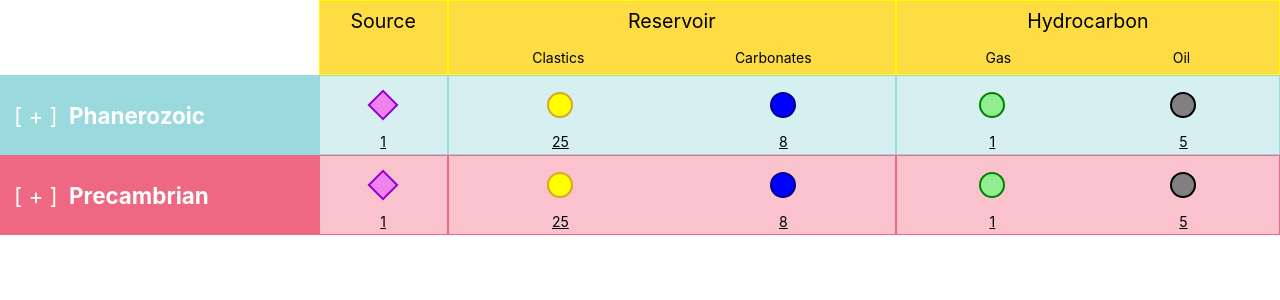
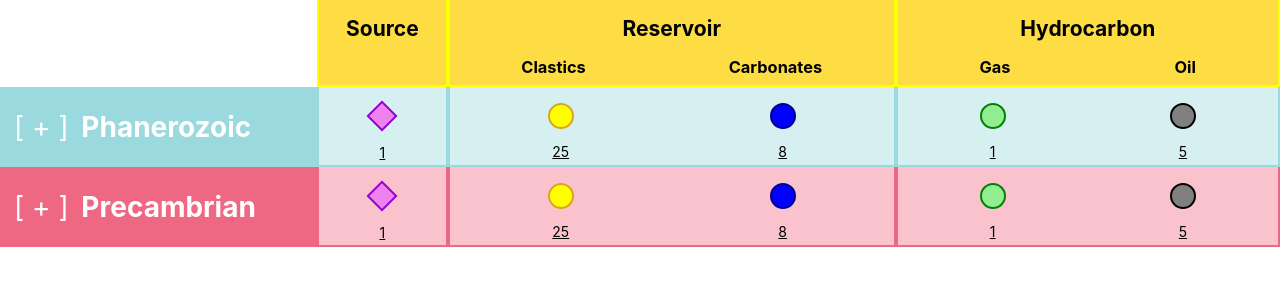
Before and after one commit to FinelifeX/Geotime, a React (Create React App) app: page / in a window 1280 px wide. Shown: the top 300 px of the page. Built offline with nearby package versions, Linux system fonts and the light colour scheme.

Commit message:
Font size fix.

```diff
--- a/src/index.css
+++ b/src/index.css
@@ -9,3 +9,8 @@ body {
 .table-container {
   width: 100vw;
 }
+
+h2,
+h3 {
+  margin: 8px;
+}
--- a/src/table/Table.css
+++ b/src/table/Table.css
@@ -25,7 +25,9 @@
 .table-col-2,
 .table-col-3,
 .table-col-4 {
-  border: 1px solid yellow;
+  border-left: 2px solid yellow;
+  border-right: 2px solid yellow;
+  border-bottom: 2px solid yellow;
   background: transparent;
 }
 
@@ -45,14 +47,6 @@
   height: 100%;
 }
 
-.h1 {
-  font-size: 1.4em;
-}
-
-.h2 {
-  font-size: 1em;
-}
-
 .table-header {
   background: #fddd43;
   padding: 8px 0 0 0;
--- a/src/table/Table.tsx
+++ b/src/table/Table.tsx
@@ -14,23 +14,33 @@ const Table: React.FC = props => {
           className='table-header table-col-1'
           style={{ background: 'transparent' }}
         />
-        <div className='table-header table-col-2 h1'>Source</div>
+        <div className='table-header table-col-2'>
+          <h2>Source</h2>
+        </div>
         <div className='table-header table-col-3 table-cell-flex--vertical'>
-          <div className='h1'>Reservoir</div>
-          <div
-            className='table-cell-flex--horizontal h2'
-            style={{ marginTop: '8px', padding: '8px' }}>
-            <div>Clastics</div>
-            <div>Carbonates</div>
+          <div>
+            <h2>Reservoir</h2>
+          </div>
+          <div className='table-cell-flex--horizontal'>
+            <div>
+              <h3>Clastics</h3>
+            </div>
+            <div>
+              <h3>Carbonates</h3>
+            </div>
           </div>
         </div>
         <div className='table-header table-col-4 table-cell-flex--vertical'>
-          <div className='h1'>Hydrocarbon</div>
-          <div
-            className='table-cell-flex--horizontal h2'
-            style={{ marginTop: '8px', padding: '8px' }}>
-            <div>Gas</div>
-            <div>Oil</div>
+          <div>
+            <h2>Hydrocarbon</h2>
+          </div>
+          <div className='table-cell-flex--horizontal'>
+            <div>
+              <h3>Gas</h3>
+            </div>
+            <div>
+              <h3>Oil</h3>
+            </div>
           </div>
         </div>
       </div>
--- a/src/table/expandable/ExpandableRow.tsx
+++ b/src/table/expandable/ExpandableRow.tsx
@@ -13,10 +13,10 @@ function transparentizeColor(hexValue: string) {
 }
 
 const iconYellowCircle = (
-  <svg width='50' height='50'>
+  <svg width='48' height='48'>
     <circle
-      cx='25'
-      cy='25'
+      cx='24'
+      cy='24'
       r='12'
       stroke='goldenrod'
       strokeWidth='2'
@@ -26,10 +26,10 @@ const iconYellowCircle = (
 );
 
 const iconGreenCircle = (
-  <svg width='50' height='50'>
+  <svg width='48' height='48'>
     <circle
-      cx='25'
-      cy='25'
+      cx='24'
+      cy='24'
       r='12'
       stroke='green'
       strokeWidth='2'
@@ -39,10 +39,10 @@ const iconGreenCircle = (
 );
 
 const iconBlueCircle = (
-  <svg width='50' height='50'>
+  <svg width='48' height='48'>
     <circle
-      cx='25'
-      cy='25'
+      cx='24'
+      cy='24'
       r='12'
       stroke='darkblue'
       strokeWidth='2'
@@ -52,8 +52,8 @@ const iconBlueCircle = (
 );
 
 const iconGreyCircle = (
-  <svg width='50' height='50'>
-    <circle cx='25' cy='25' r='12' stroke='black' strokeWidth='2' fill='gray' />
+  <svg width='48' height='48'>
+    <circle cx='24' cy='24' r='12' stroke='black' strokeWidth='2' fill='gray' />
   </svg>
 );
 
@@ -93,6 +93,7 @@ class ExpandableRow extends React.Component<any, any> {
     margin: '8px',
     offset: [],
     subs: [],
+    fontSizeMult: 1,
   };
 
   offset = this.props.offset.map((item: any) => (
@@ -129,6 +130,7 @@ class ExpandableRow extends React.Component<any, any> {
                 }}
               />
             )}
+            fontSizeMult={this.props.fontSizeMult * 0.9}
           />
         )),
       });
@@ -159,16 +161,24 @@ class ExpandableRow extends React.Component<any, any> {
               <div
                 className='table-cell-flex--vertical'
                 style={{ height: '64px', padding: '8px' }}>
-                <div style={{ fontSize: '1.6em', fontWeight: 'bold' }}>
                 <div>
+                  <div>
+                    <h1>
                       {this.props.subs.length > 0 ? (
                         <button
                           onClick={this.onClickExpand}
-                        style={{ color: this.textColor }}>
+                          style={{
+                            color: this.textColor,
+                            fontSize: `${this.props.fontSizeMult}em`,
+                          }}>
                           {this.state.isExpanded ? '[ - ]' : '[ + ]'}
                         </button>
                       ) : null}{' '}
-                    <span>{this.props.name}</span>
+                      <span
+                        style={{ fontSize: `${this.props.fontSizeMult}em` }}>
+                        {this.props.name}
+                      </span>
+                    </h1>
                   </div>
                 </div>
               </div>
@@ -233,7 +243,7 @@ class ExpandableRow extends React.Component<any, any> {
             <div
               style={{
                 background: this.backgroundColor,
-                height: this.state.isExpanded ? '12px' : undefined,
+                height: this.state.isExpanded ? '10px' : undefined,
                 width: '100%',
               }}
             />
```
Lines whose indentation alone changed are shown as unchanged.
